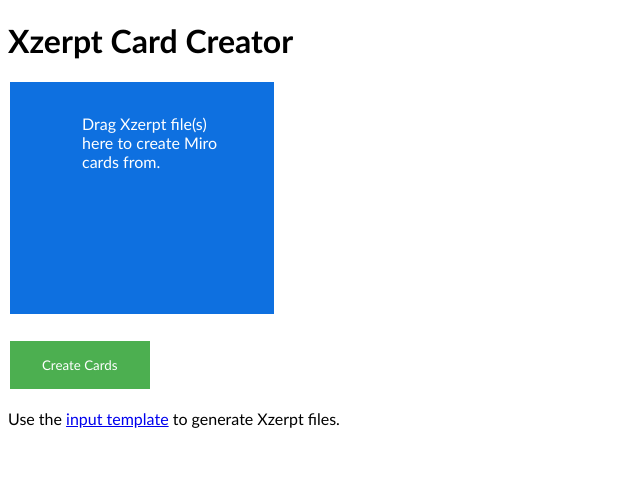
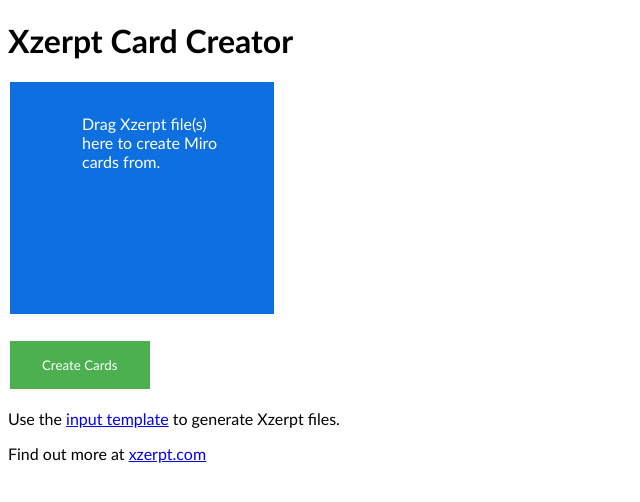
Before and after one commit to BrianInGermany/Xzerpt, a Jekyll site: the page miro_input.html, which Jekyll copies as it is, in a window 1280 px wide. Shown: the top 502 px of the page, without its empty margins (0-640 px from the left). Built offline with Jekyll 4.4.1, drawn with Linux system fonts in a browser that asks for light colours.

Commit message:
add ref to xzerpt.com

```diff
--- a/miro_input.html
+++ b/miro_input.html
@@ -241,6 +241,7 @@ function clear_and_gen_cards(ev){
     <button type="button" id="send_files" onclick="clear_and_gen_cards(event)">Create Cards</button>
     <br/>
     <p>Use the <a href="https://xzerpt.com/miro_gen_csv">input template</a> to generate Xzerpt files.</p>
+    <p>Find out more at <a href="https://xzerpt.com">xzerpt.com</a></p>
 
 </body>
 <script>
```
